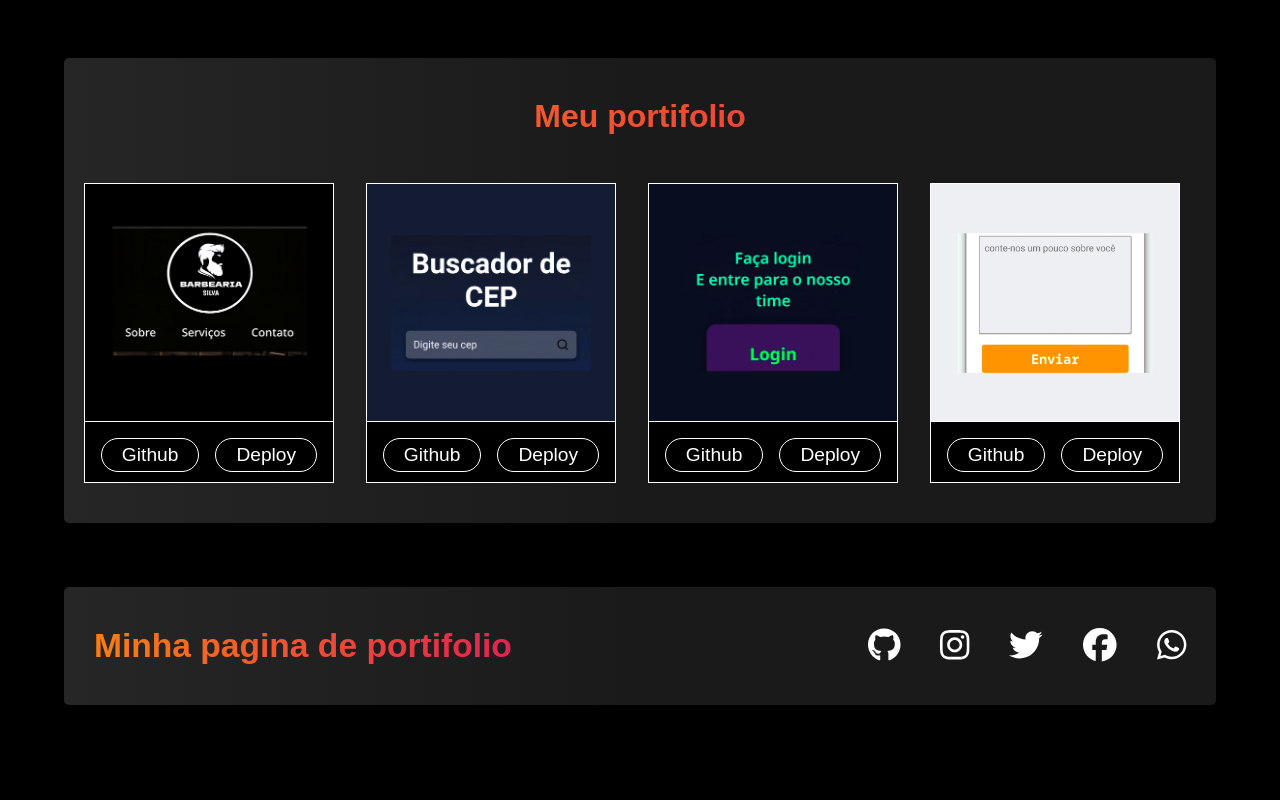
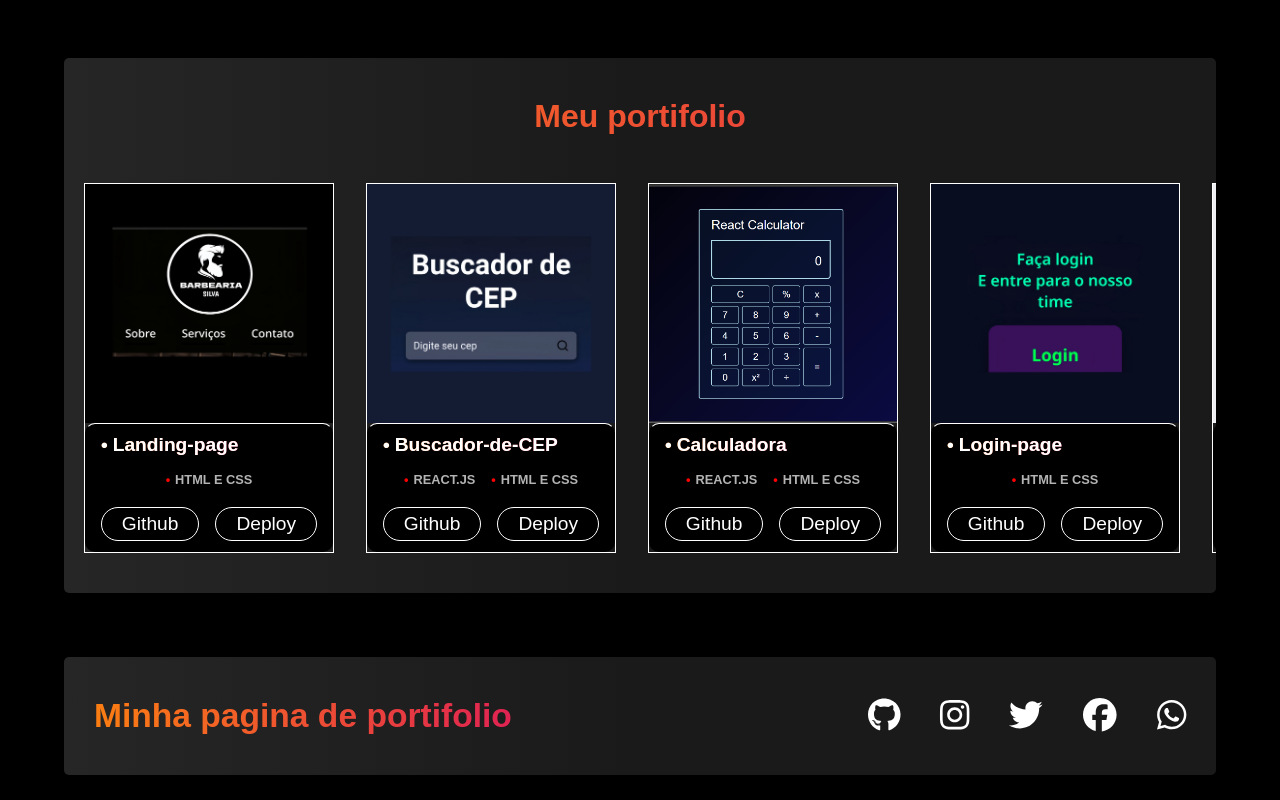
Before and after one commit to 888888b/Meu-portfolio, a React (Vite) app: page / in a window 1280 px wide. Shown: the part 1334-2134 px from the top of the page. Before the commit the page ends 2064 px from the top, so only its background shows below. Built offline with nearby package versions, Linux system fonts and the light colour scheme.

Commit message:
projetos

```diff
--- a/src/App.css
+++ b/src/App.css
@@ -312,15 +312,14 @@ footer p{
 
 .div-images{
   min-width: 250px;
-  height: 300px;
+  height: 370px;
   border: 1px solid white;
 }
 
 .images-img{
   width: 100%;
-  height: 80%;
+  height: 65%;
   overflow: hidden;
-  border-bottom: .5pt solid white;
 }
 
 .images-img img{
@@ -331,19 +330,66 @@ footer p{
 }
 
 .images-img img:hover{
-  transform: scale(1.3);
+  transform: scale(1.2);
 }
 
 .images-buttons{
   width: 100%;
-  height: 20%;
+  height: 35%;
   background-color: black;
   display: flex;
+  flex-direction: column;
+  justify-content: space-between;
+  align-items: flex-end;
+  padding: 10px 0px;
+  border: 1px solid transparent;
+  border-top: 1pt solid white;
+  border-radius: 10px;
+}
+
+.discriçao-imgs{
+  width: 100%;
+  display: flex;
+  align-items: flex-start;
+  padding: 0px 15px;
+  flex-direction: column;
+  row-gap: 1rem;
+}
+
+.discriçao-imgs h1{
+  color: white;
+  font: 600 1.2em arial,sans-serif;
+}
+
+.discriçao-imgs h1::before{
+  content: "\2022";
+  margin-right: 5px;
+}
+
+.discriçao-imgs p{
+  display: flex;
+  gap: 1rem;
+  justify-content: center;
+  width: 100%;
+}
+
+.discriçao-imgs p span{
+  color: rgb(255, 255, 255, .7);
+  font: 600 .8em arial, sans-serif;
+}
+
+.discriçao-imgs p span::before{
+  content: "\2022";
+  margin-right: 5px;
+  color: red;
+}
+
+.images-btn{
+  width: 100%;
+  display: flex;
   flex-direction: row;
+  gap: 1rem;
   justify-content: center;
-  align-items: flex-end;
-  gap: 1rem;
-  padding: 0px 0px 10px 0px;
 }
 
 .images-buttons a{
--- a/src/Main.jsx
+++ b/src/Main.jsx
@@ -3,7 +3,6 @@ import imgDev from "../src/images/img-dev.jpg";
 import imgPerfil from "../src/images/foto-perfil.png";
 import AOS from "aos";
 import html from "../src/images/html-log.png";
-import js from '../src/images/js-loogo.png';
 import js2 from "../src/images/js-logo.webp";
 import css from "../src/images/css-log.png";
 import react from "../src/images/react-logo.png";
--- a/src/carrosel.jsx
+++ b/src/carrosel.jsx
@@ -5,25 +5,43 @@ import barbIMG from "../src/images/barbearia.jpg";
 import loginIMG from "../src/images/login.jpg";
 import quesIMG from "../src/images/questionario.jpg";
 import buskIMG from "../src/images/buscador.jpg";
+import calculator from "../src/images/calculator.png";
+import html from "../src/images/html-log.png";
+import js2 from "../src/images/js-logo.webp";
+import css from "../src/images/css-log.png";
+import react from "../src/images/react-logo.png";
 
 const projetos = [{
   linkDeploy: "https://888888b.github.io/Landing-page-barbearia/",
   linkGit: "https://github.com/888888b/Landing-page-barbearia",
-  foto: barbIMG
+  foto: barbIMG,
+  titulo: "Landing-page",
+  tecnologias: ["HTML e CSS"]
   }, {
   linkDeploy: "https://buscadordecep-lyart.vercel.app/",
   linkGit: "https://github.com/888888b/Buscador-de-CEP",
-  foto: buskIMG
+  foto: buskIMG,
+  titulo: "Buscador-de-CEP",
+  tecnologias: ["REACT.JS", "HTML e CSS"]
+  }, {
+  linkDeploy: "https://calculadora-react-rho-six.vercel.app/",
+  linkGit: "https://github.com/888888b/Calculadora-react",
+  foto: calculator,
+  titulo: "Calculadora",
+  tecnologias: ["REACT.JS", "HTML e CSS"]
   }, {
   linkDeploy: "https://888888b.github.io/Pagina_Login/",
   linkGit: "https://github.com/888888b/Pagina_Login",
-  foto: loginIMG
+  foto: loginIMG,
+  titulo: "Login-page",
+  tecnologias: ["html e css"]
   }, {
   linkDeploy: "https://888888b.github.io/Pagina-Formulario/",
   linkGit: "https://github.com/888888b/Pagina-Formulario",
-  foto: quesIMG
+  foto: quesIMG,
+  titulo: "Formulario",
+  tecnologias: ["HTML e CSS"]
   }
-
 ];
 
 
@@ -49,8 +67,18 @@ function Carrosel(){
                 <img src={projeto.foto}/>
               </motion.div>
               <motion.div className="images-buttons">
-                <a href={projeto.linkGit} target="_blank">Github</a>
-                <a href={projeto.linkDeploy} target="_blank">Deploy</a>
+                <div className="discriçao-imgs">
+                  <h1>{projeto.titulo}</h1>
+                  <p>
+                    {projeto.tecnologias.map( tec => (
+                      <span>{tec}</span>
+                    ))}
+                  </p>
+                </div>
+                <div className="images-btn">
+                  <a href={projeto.linkGit} target="_blank">Github</a>
+                  <a href={projeto.linkDeploy} target="_blank">Deploy</a>
+                </div>
               </motion.div>
             </motion.div>
           ))}
```
Also changed, not shown: src/images/calculator.png (added).
